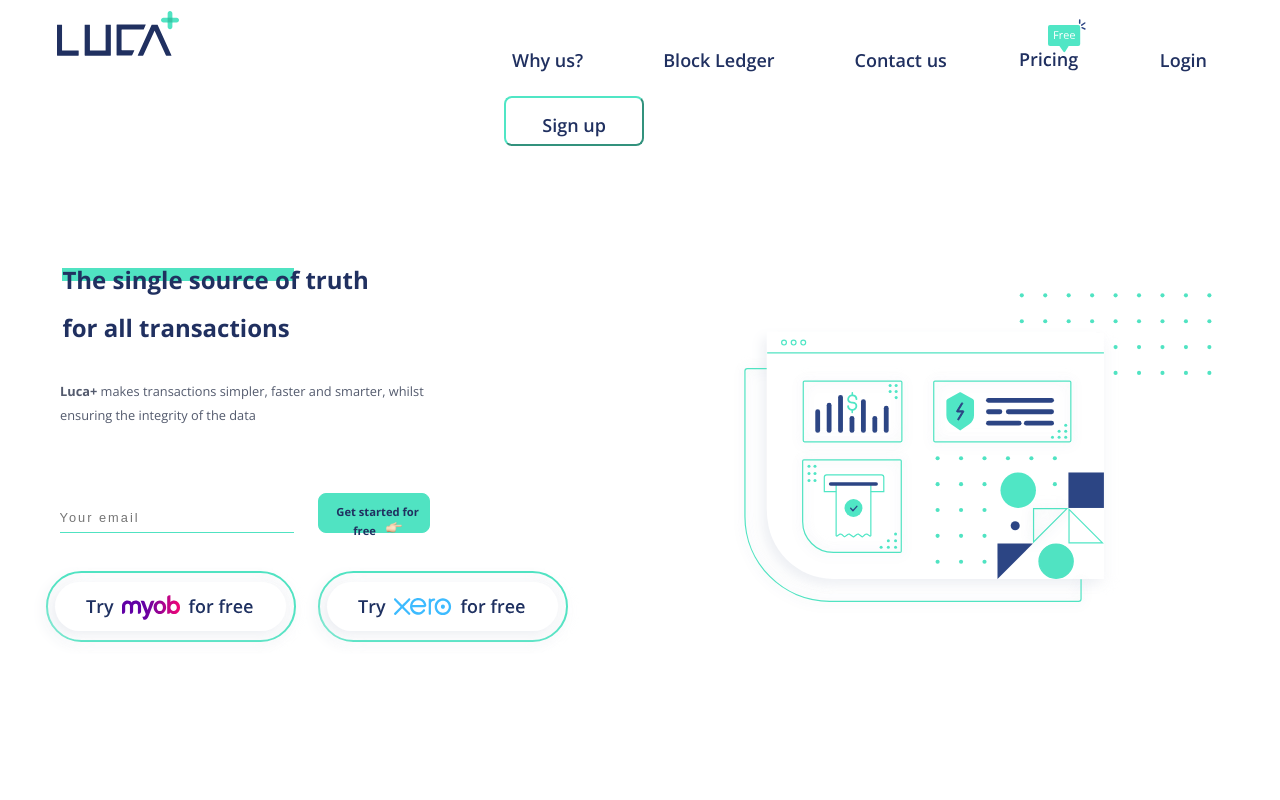
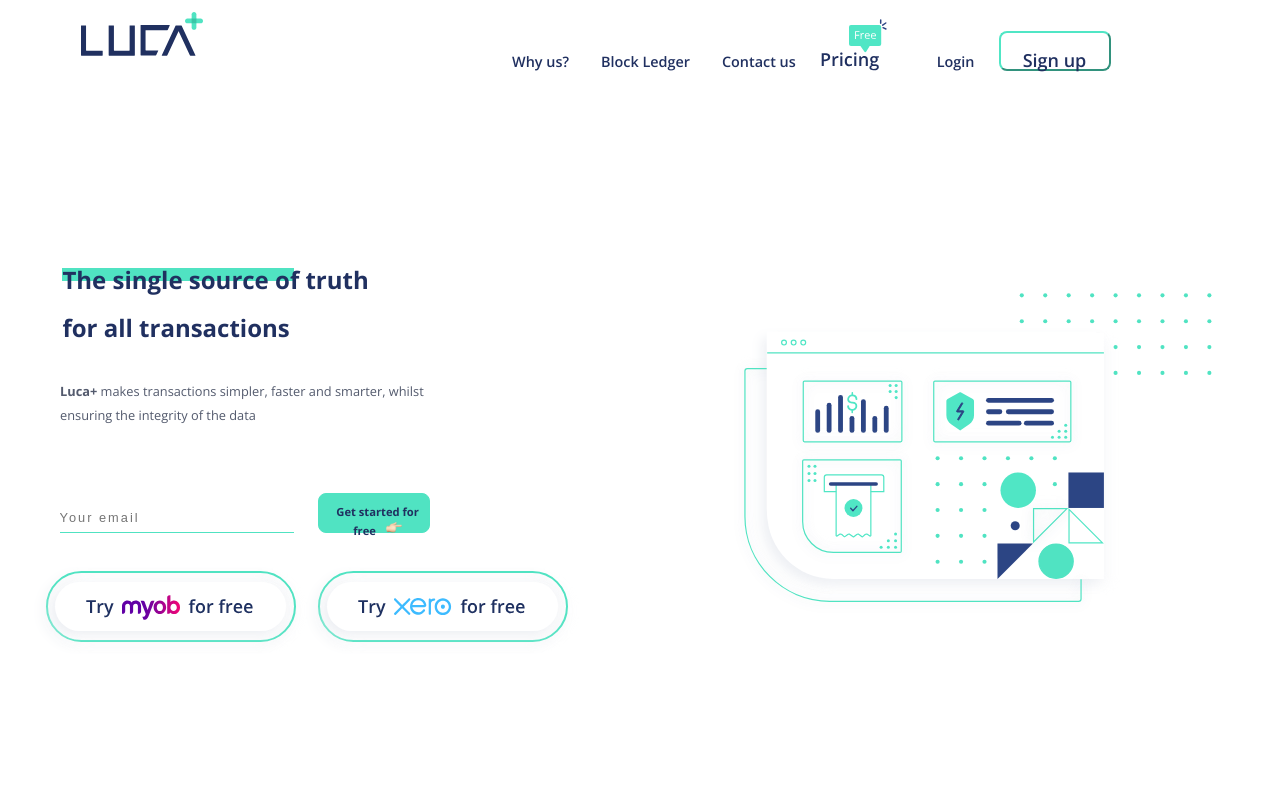
Before and after one commit to Lianakeys/LucaWebsite, a React (Create React App) app in the folder luca-website/: page / in a window 1280 px wide. Shown: the top 800 px of the page. Built offline with nearby package versions, Linux system fonts and the light colour scheme.

Commit message:
fixed navbar

```diff
--- a/luca-website/package.json
+++ b/luca-website/package.json
@@ -1,5 +1,5 @@
 {
-  "homepage": "https://www.lucaplus.com/",
+  "homepage": "https://lianakeys.github.io/LucaWebsite",
   "name": "luca-website",
   "version": "0.1.0",
   "private": true,
--- a/luca-website/src/components/cssComponents/navbar-new.css
+++ b/luca-website/src/components/cssComponents/navbar-new.css
@@ -1,7 +1,6 @@
 @import url('https://fonts.googleapis.com/css?family=Open+Sans|Roboto:100&display=swap');
 
 .navbar-container {
-
     height: 100%;
     width: 100%;
     /* background-color: green; */
@@ -42,9 +41,9 @@
   font-weight: 600;
   text-decoration: none;
   /* padding: 12px 10px 12px 12px; */
-  font-size: 18px;
+  font-size: 0.9rem;
   margin: 0.5rem;
-  margin-right: 2rem;
+  /* margin-right: 1rem; */
   color: #203060;
 }
 
@@ -64,8 +63,8 @@
     font-weight: 600;
     background-color: white;
     border-radius: 8px;
-    height: 50px;
-    width: 140px;
+    height: 2.5rem;
+    width: 7rem;
     left: 13px;
     right: 36px;
     font-size: 18px;
```
